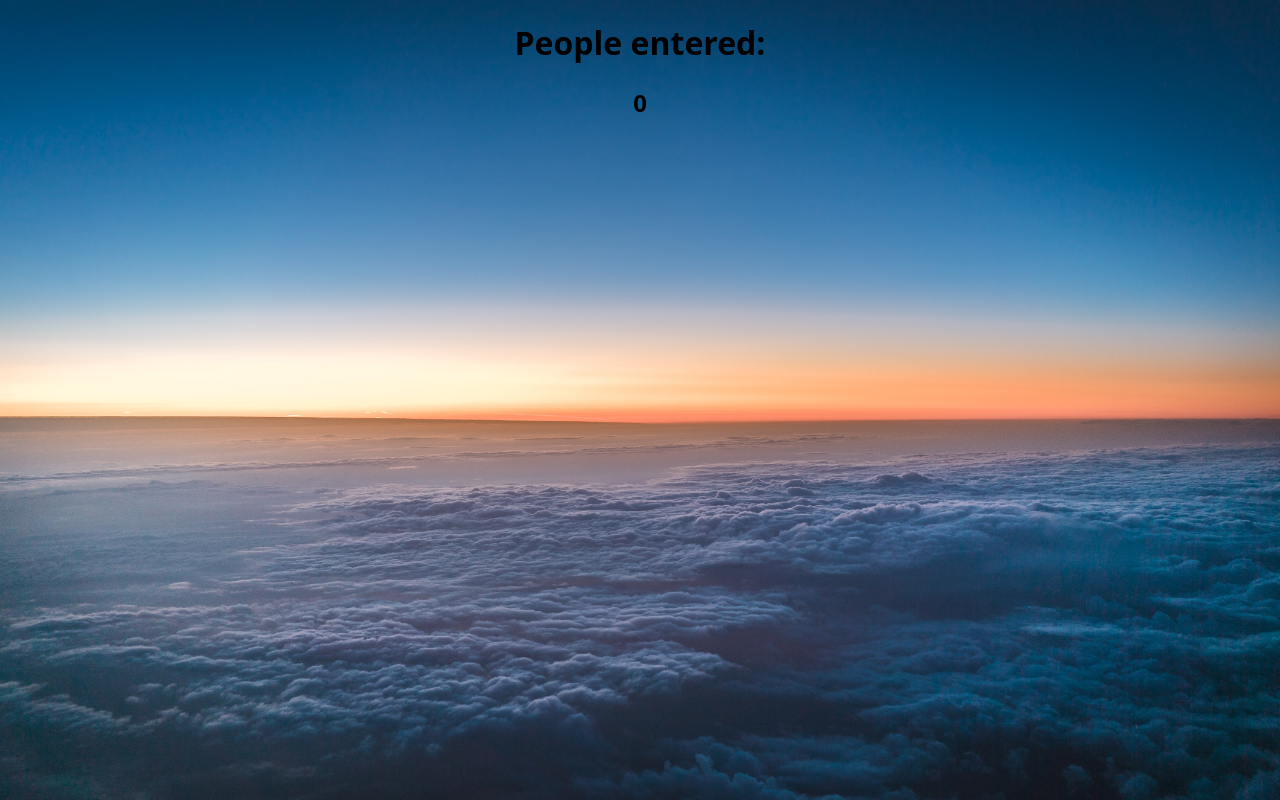
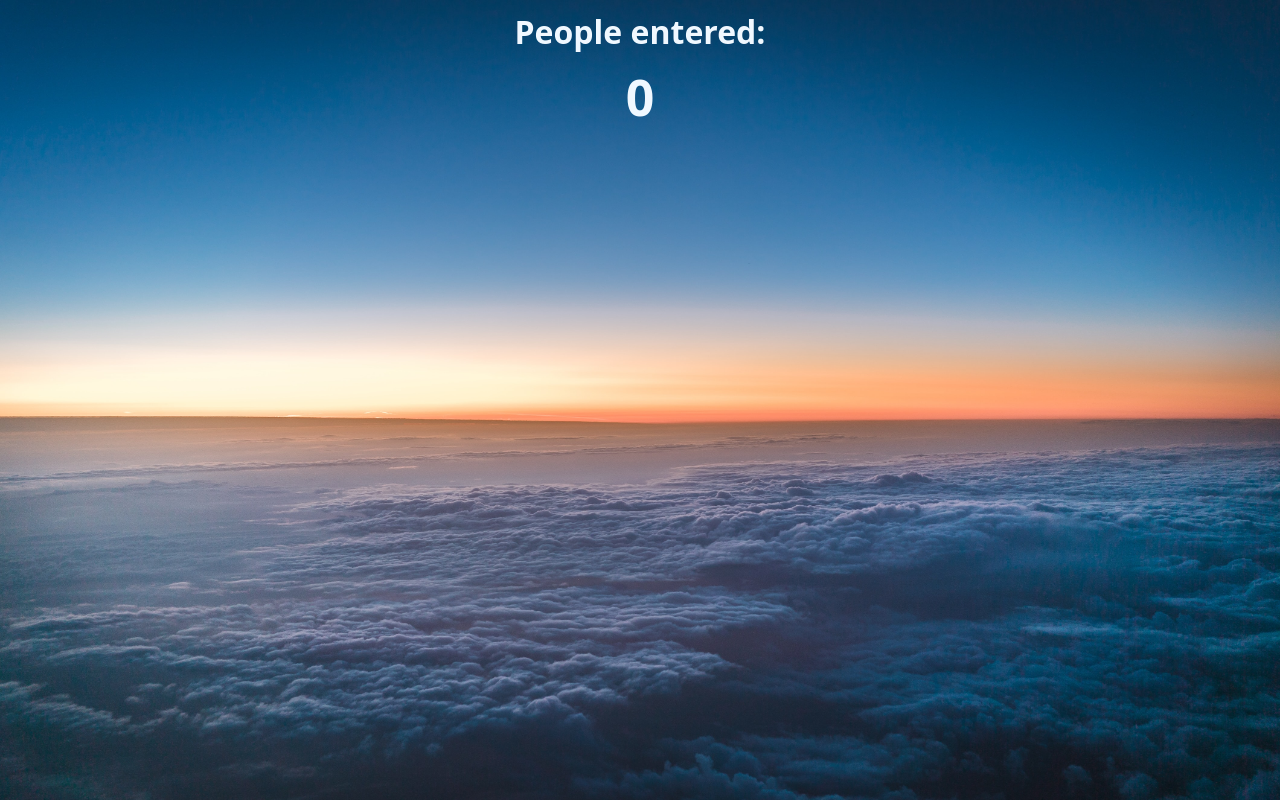
Before and after one commit to JackMwisa/JS-counter-app, a plain HTML site: page index.html in a window 1280 px wide. Drawn offline with Linux system fonts and the light colour scheme.

Commit message:
javascript

```diff
--- /dev/null
+++ b/index.js
@@ -0,0 +1,19 @@
+// document.getElementById("count-el").innerText = 78
+
+
+
+// Comment Ctrl + k + c
+
+// let count = 0
+
+// myAge = 23
+
+// console.log(myAge)
+
+/////////////////////////////
+//
+myAge = 22
+humanDogRatio = 7
+myDogsAge = myAge * humanDogRatio
+
+console.log(myDogsAge)
--- a/styles.css
+++ b/styles.css
@@ -5,3 +5,21 @@ body {
     font-weight: bold;
     text-align: center;
 }
+
+h1 {
+    margin-top: 10px;
+    margin-bottom: 10px;
+    color: aliceblue;
+}
+
+h2 {
+    font-size: 50px;
+    margin-top: 0;
+    margin-bottom: 20px;
+    color: aliceblue;
+}
+
+
+button {
+    border: none;
+}
```
Also changed, not shown: index.html (+3 -0 lines).
